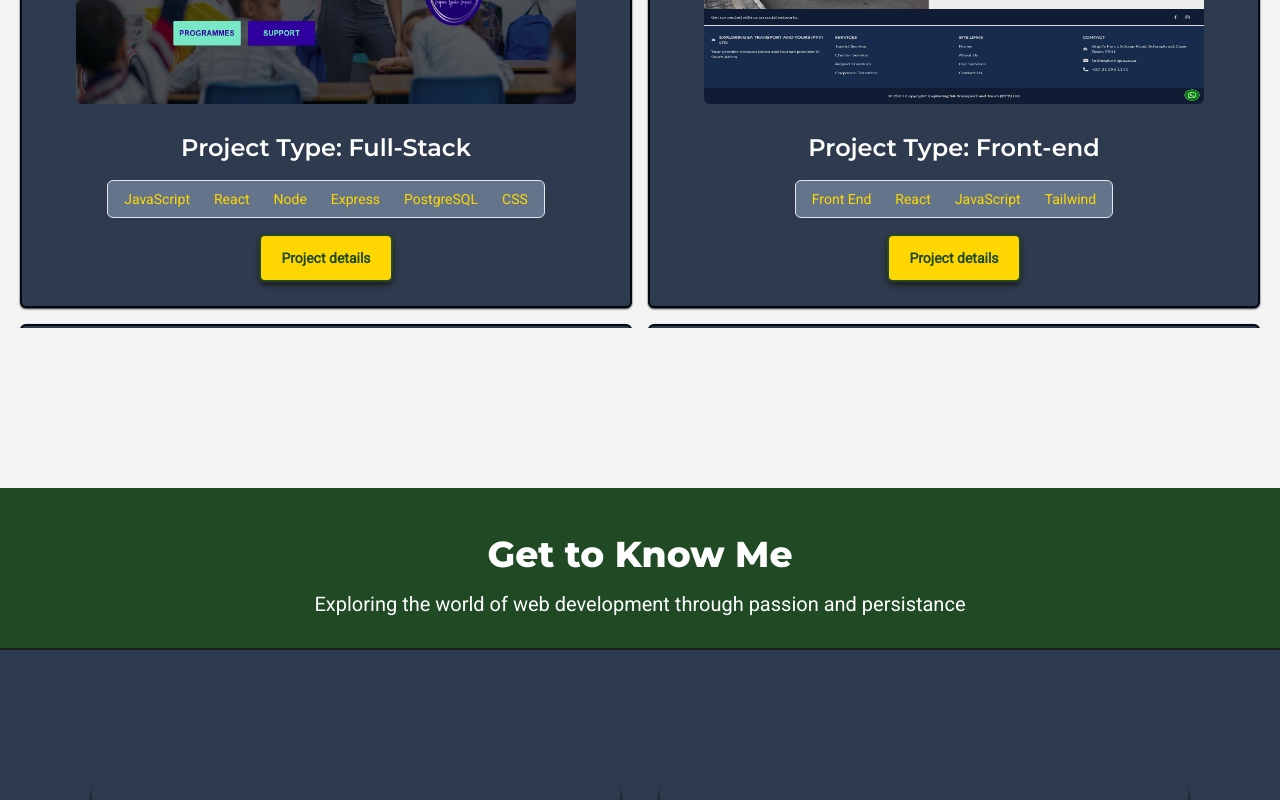
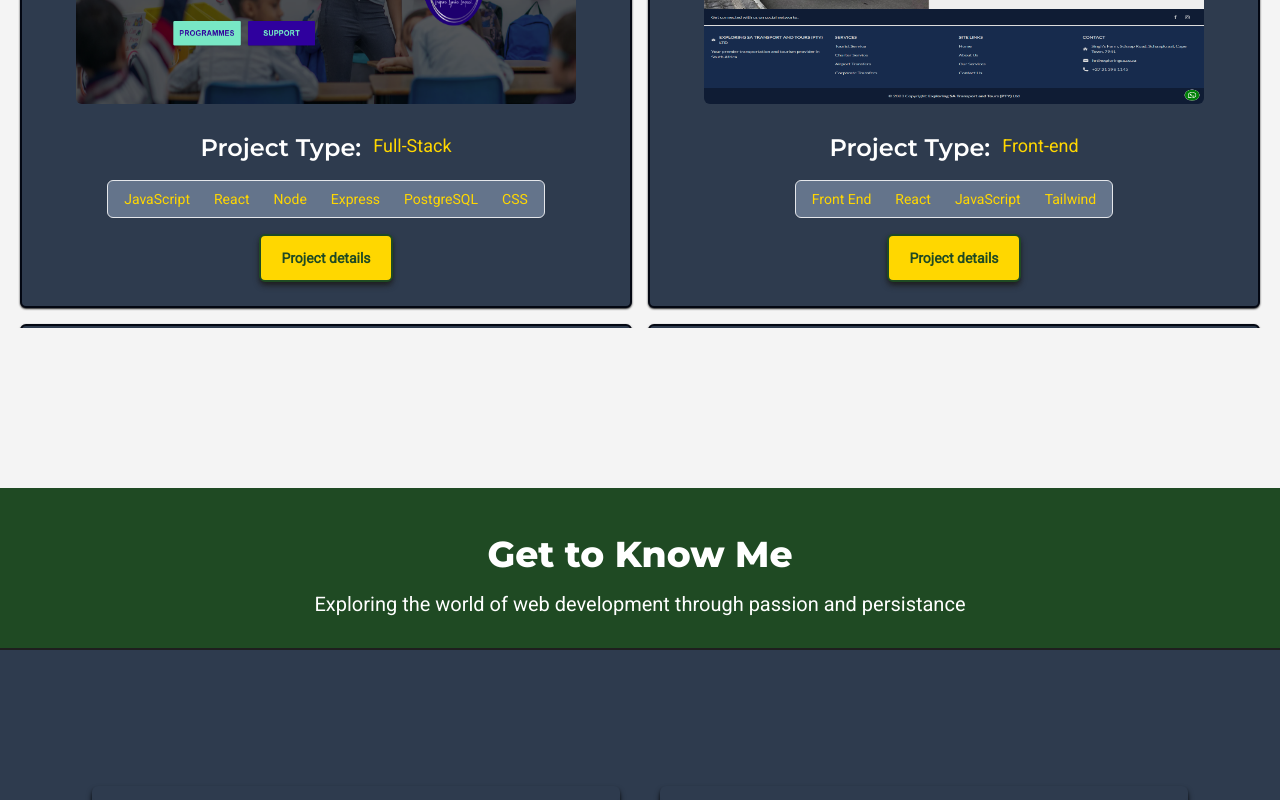
Before and after one commit to Riyaazct/myPortfolio, a React (Vite) app: page / in a window 1280 px wide. Shown: the part 1700-2500 px from the top of the page. Built offline with nearby package versions, Linux system fonts and the light colour scheme; no server answers.

Commit message:
adjust styling on project card

```diff
--- a/src/components/ProjectCard.jsx
+++ b/src/components/ProjectCard.jsx
@@ -27,9 +27,14 @@ const ProjectCard = ({
           loading="lazy"
           className="lg:min-h-[290px] lg:max-w-[500px] object-fill my-7 max-h-72 lg:rounded-md"
         />
-        <h2 className="text-2xl text-[#FFFFFF] font-semibold  ">
-          Project Type: {projectType}
-        </h2>
+        <div className="flex gap-3">
+          <h2 className="text-lg lg:text-2xl text-[#FFFFFF] font-semibold  ">
+            Project Type:
+          </h2>
+          <p className="text-lg text-[#FFD700] font-medium">
+            {projectType}
+          </p>
+        </div>
         <ul className="flex max-w-[90%] gap-2 text-[#ffffff] font-semibold text-sm mt-4 border bg-slate-500 p-2 flex-wrap rounded-md mb-4">
           {technologies.map((tech, index) => (
             <li
@@ -40,7 +45,6 @@ const ProjectCard = ({
             </li>
           ))}
         </ul>
-
         <a
           href={path}
           target="_blank"
```
